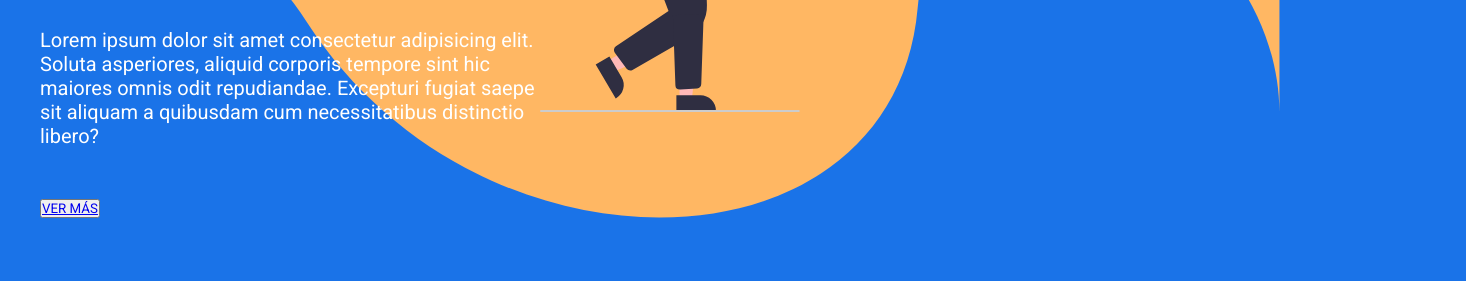
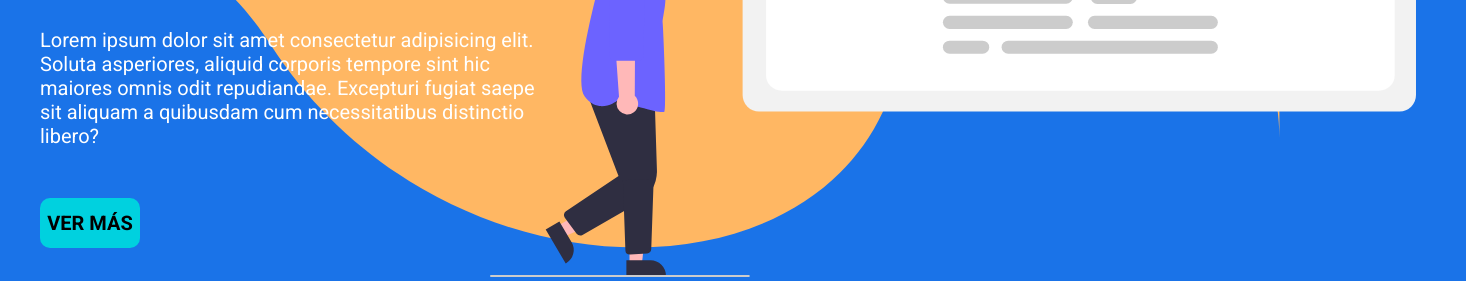
Before and after one commit to rafaelchuco/Mini-Project-HTML, a plain HTML site: page index.html in a window 1280 px wide. Shown: the part 590-871 px from the top of the page, 1466 px wide, since content can reach past the window. Before the commit the page ends 808 px from the top, so only its background shows below. Drawn offline with Linux system fonts and the light colour scheme.

Commit message:
final index design

```diff
--- a/CSS/index.css
+++ b/CSS/index.css
@@ -42,3 +42,31 @@ body {
     font-weight: 500;
     margin: 0 0 50px 0;
 }
+
+button {
+    display: inline-block;
+    width: 100px;
+    height: 50px;
+    border-radius: 10px;
+    border-style: none;
+    font-size: 20px;
+    background-color: #00D1Df;
+}
+
+button:hover {
+    background-color: rgb(0, 81.96, 100, 0.9);
+    text-decoration: underline;
+}
+
+button a {
+    text-decoration: none;
+    color: #000;
+    font-weight: bold;
+}
+
+.imagen {
+    position: relative;
+    top: 150px;
+    right: 50px;
+    z-index: 1;
+}
```
